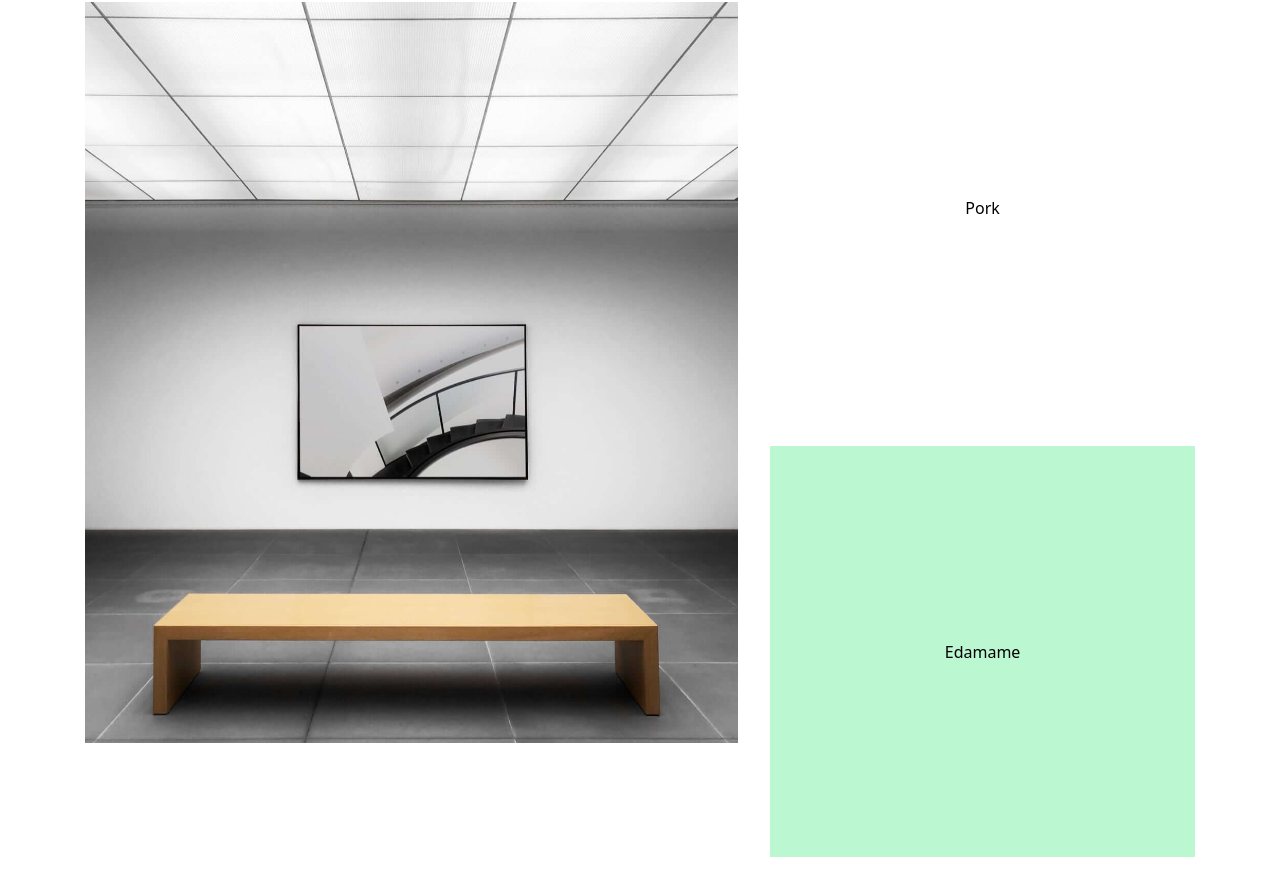
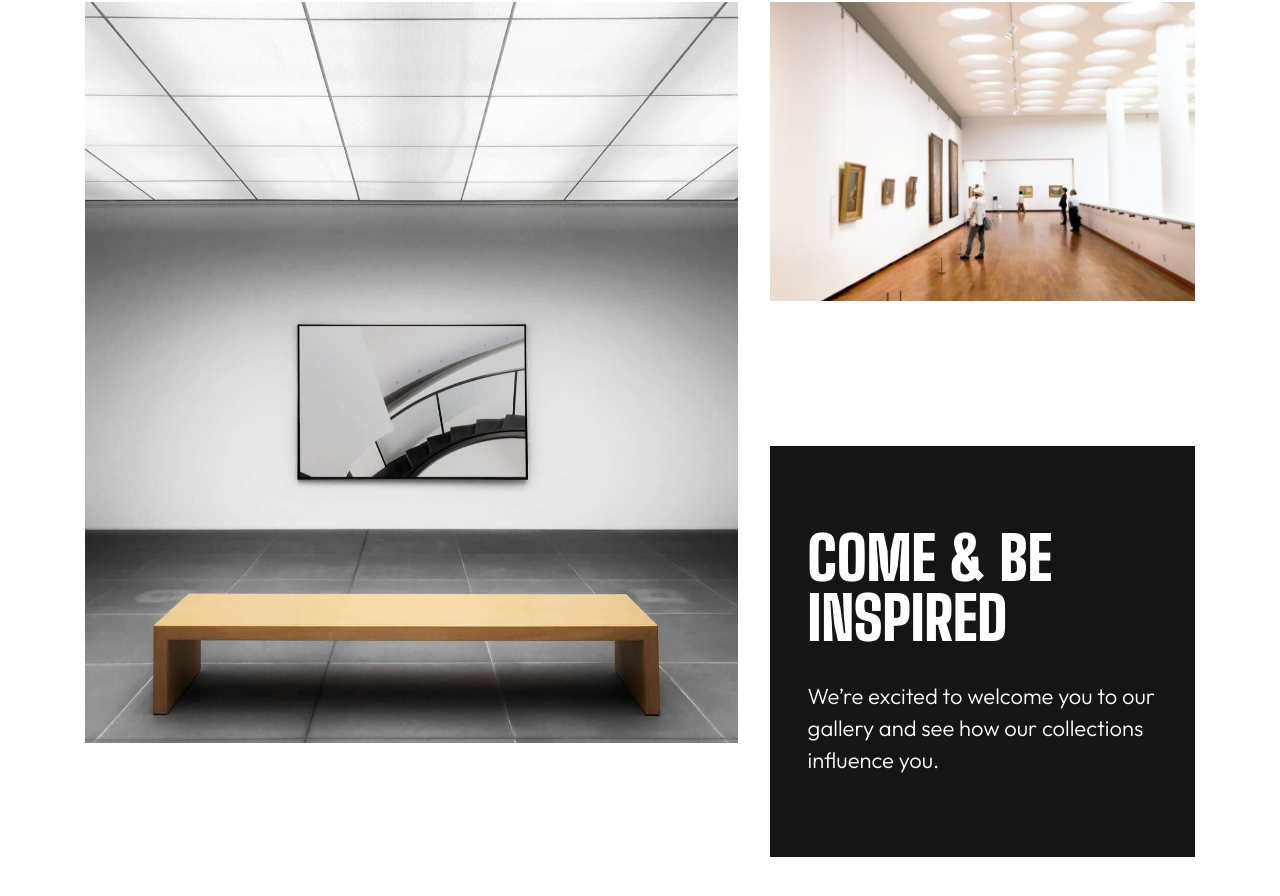
Before and after one commit to AldrinKP/art-gallery, a React (Vite) app: page / in a window 1280 px wide. Shown: the part 1421-2317 px from the top of the page. Built offline with nearby package versions, Linux system fonts and the light colour scheme.

Commit message:
Added last text grid

```diff
--- a/src/components/home-page/BentoSection.jsx
+++ b/src/components/home-page/BentoSection.jsx
@@ -1,5 +1,6 @@
 import gridImage1 from '../../assets/desktop/image-grid-1@2x.jpg';
 import gridImage2 from '../../assets/desktop/image-grid-2@2x.jpg';
+import gridImage3 from '../../assets/desktop/image-grid-3@2x.jpg';
 
 const BentoSection = () => {
 	return (
@@ -27,12 +28,20 @@ const BentoSection = () => {
 					/>
 				</div>
 
-				<div className="col-span-2 row-span-1 bg-tan-200 flex items-center justify-center">
-					<p>Pork</p>
+				<div className="col-span-2 row-span-1">
+					<img src={gridImage3} alt="People looking at art" />
 				</div>
 
-				<div className="col-span-2 row-span-1 bg-green-200 flex items-center justify-center">
-					<p>Edamame</p>
+				<div className="col-span-2 row-span-1 flex items-center justify-center bg-almost-black">
+					<div className="flex flex-col w-[350px]">
+						<h1 className="font-heading font-black text-size-heading-m leading-line-heading-m text-white mb-8">
+							COME & BE INSPIRED
+						</h1>
+						<p className="font-body text-size-body-m leading-line-body-m text-white">
+							We’re excited to welcome you to our gallery and see
+							how our collections influence you.
+						</p>
+					</div>
 				</div>
 			</div>
 		</div>
```
